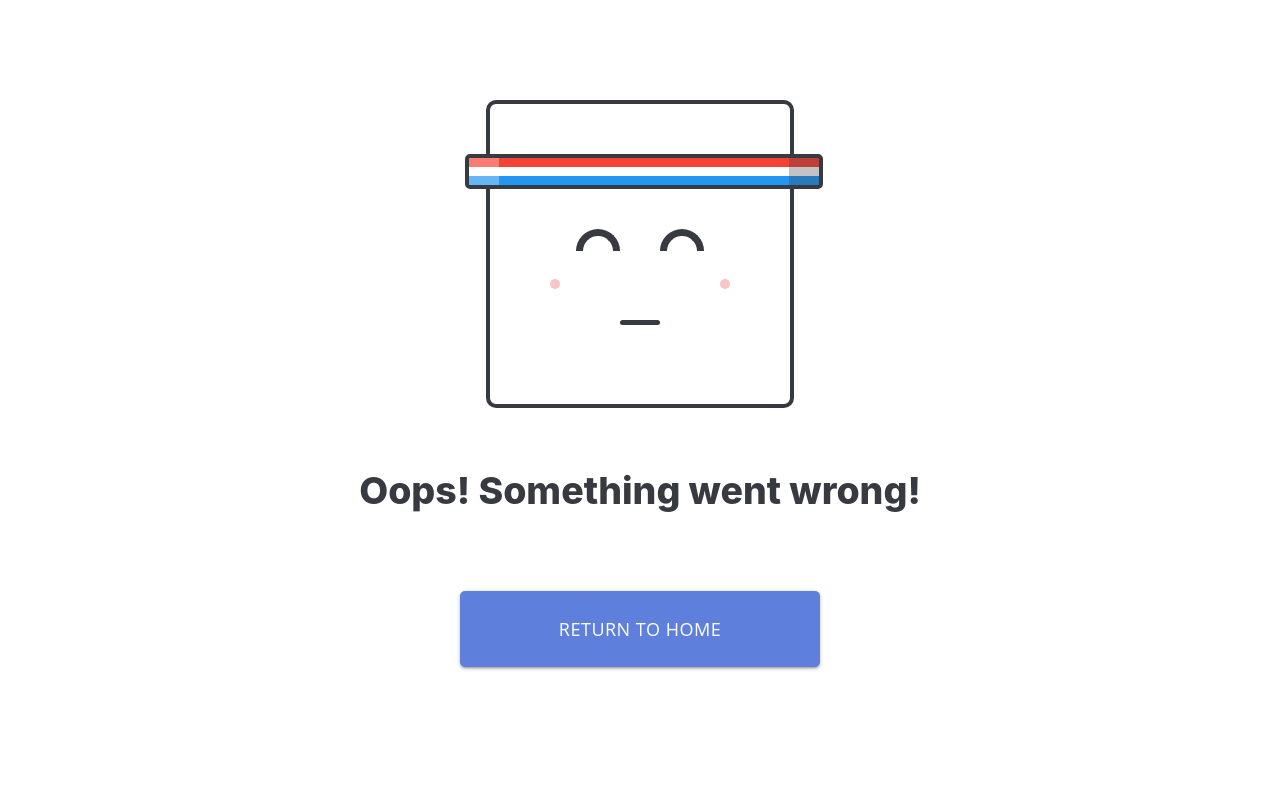
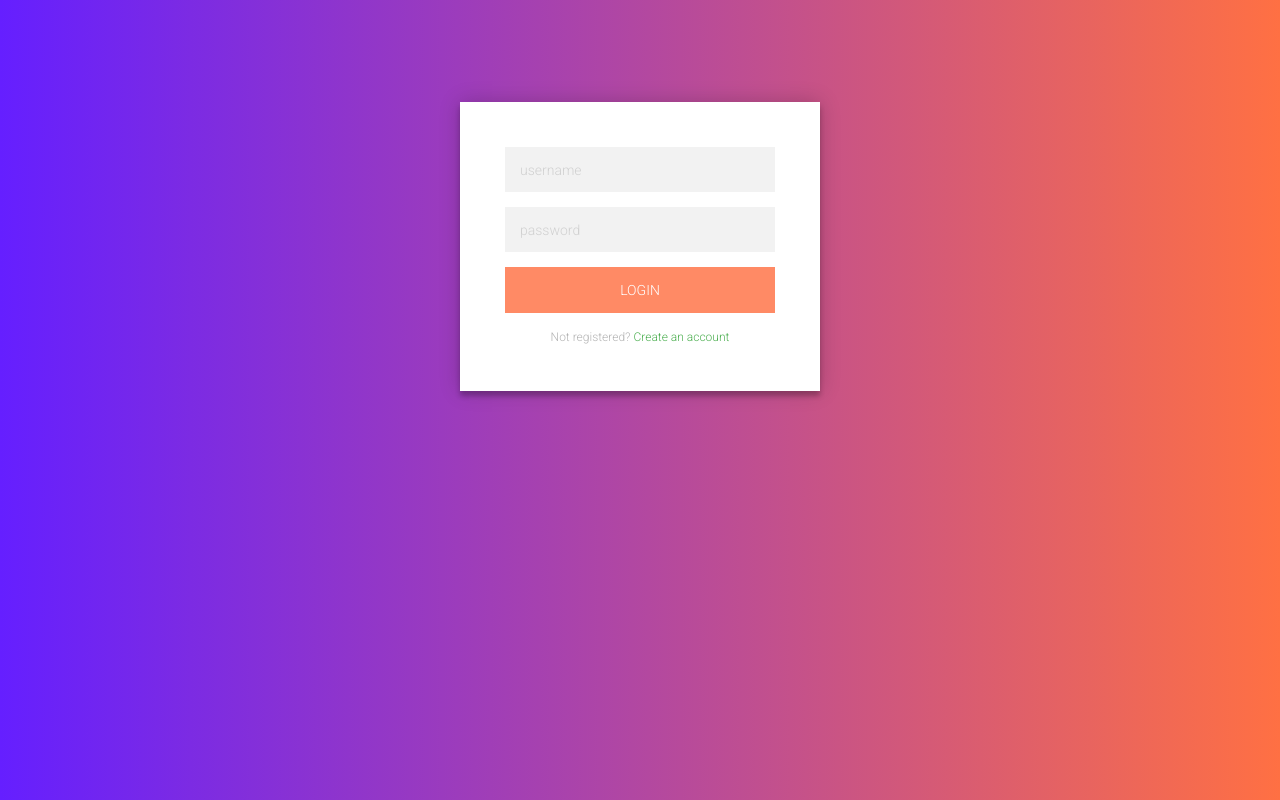
Before and after one commit to Hangtu/sweet-home-client, an Angular app: page /#/login in a window 1280 px wide. Built offline with nearby package versions, Linux system fonts and the light colour scheme.

Commit message:
login page

```diff
--- a/src/app/app.module.ts
+++ b/src/app/app.module.ts
@@ -11,11 +11,13 @@
 import { AuthCanActivateGuard } from './guards/auth-can-activate.guard';
 import { DebtsDetailComponent } from './deubts/debts-detail/debts-detail.component';
 import { HeaderComponent } from './header/header.component';
+import { LoginComponent } from './login/login.component';
 
 const appRoutes: Routes = [
+  { path: 'login', component: LoginComponent},
   { path: 'debt', component: DeubtsComponent, canActivate: [AuthCanActivateGuard] , data : {title : 'Deudas'}},
   { path: 'debtsDetails', component: DebtsDetailComponent, canActivate: [AuthCanActivateGuard], data : {title : 'Detalle Deudas'}},
-  { path: '', redirectTo: 'debt', pathMatch: 'full' },
+  { path: '', redirectTo: 'login', pathMatch: 'full' },
   { path: '**', component: PageNotFoundComponent}
 ];
 
@@ -27,6 +29,7 @@
     PageNotFoundComponent,
     DebtsDetailComponent,
     HeaderComponent,
+    LoginComponent,
   ],
   imports: [
     BrowserModule,
--- /dev/null
+++ b/src/app/login/login.component.css
@@ -0,0 +1,114 @@
+@import url(https://fonts.googleapis.com/css?family=Roboto:300);
+
+.login-page {
+  width: 360px;
+  padding: 8% 0 0;
+  margin: auto;
+}
+.form {
+  position: relative;
+  z-index: 1;
+  background: #FFFFFF;
+  max-width: 360px;
+  margin: 0 auto 100px;
+  padding: 45px;
+  text-align: center;
+  box-shadow: 0 0 20px 0 rgba(0, 0, 0, 0.2), 0 5px 5px 0 rgba(0, 0, 0, 0.24);
+}
+.form input {
+  font-family: "Roboto", sans-serif;
+  outline: 0;
+  background: #f2f2f2;
+  width: 100%;
+  border: 0;
+  margin: 0 0 15px;
+  padding: 15px;
+  box-sizing: border-box;
+  font-size: 14px;
+}
+.form button {
+  font-family: "Roboto", sans-serif;
+  text-transform: uppercase;
+  outline: 0;
+  background: #ff8a65 ;
+  width: 100%;
+  border: 0;
+  padding: 15px;
+  color: #FFFFFF;
+  font-size: 14px;
+  -webkit-transition: all 0.3 ease;
+  transition: all 0.3 ease;
+  cursor: pointer;
+}
+.form button:hover,.form button:active,.form button:focus {
+  background: #ff5722 ;
+}
+.form .message {
+  margin: 15px 0 0;
+  color: #b3b3b3;
+  font-size: 12px;
+}
+.form .message a {
+  color: #4CAF50;
+  text-decoration: none;
+}
+.form .register-form {
+  display: none;
+}
+.container {
+  position: relative;
+  z-index: 1;
+  max-width: 300px;
+  margin: 0 auto;
+}
+.container:before, .container:after {
+  content: "";
+  display: block;
+  clear: both;
+}
+.container .info {
+  margin: 50px auto;
+  text-align: center;
+}
+.container .info h1 {
+  margin: 0 0 15px;
+  padding: 0;
+  font-size: 36px;
+  font-weight: 300;
+  color: #1a1a1a;
+}
+.container .info span {
+  color: #4d4d4d;
+  font-size: 12px;
+}
+.container .info span a {
+  color: #000000;
+  text-decoration: none;
+}
+.container .info span .fa {
+  color: #EF3B3A;
+}
+
+.loginComponent{
+  width:100vw;
+  height: 100vh;
+  background: #ff8a65 ;
+  background: -webkit-linear-gradient(right, #ff7043  , #651fff );
+  background: -moz-linear-gradient(right, #ff7043  , #651fff );
+  background: -o-linear-gradient(right, #ff7043  , #651fff );
+  background: linear-gradient(to left, #ff7043  , #651fff );
+  font-family: "Roboto", sans-serif;
+  -webkit-font-smoothing: antialiased;
+  -moz-osx-font-smoothing: grayscale;
+}
+
+/*::ng-deep body{
+  background: #ff8a65 ;
+  background: -webkit-linear-gradient(right, #b39ddb  , #7e57c2 );
+  background: -moz-linear-gradient(right, #b39ddb  , #7e57c2 );
+  background: -o-linear-gradient(right, #b39ddb  , #7e57c2 );
+  background: linear-gradient(to left, #b39ddb  , #7e57c2 );
+  font-family: "Roboto", sans-serif;
+  -webkit-font-smoothing: antialiased;
+  -moz-osx-font-smoothing: grayscale;
+}*/
--- /dev/null
+++ b/src/app/login/login.component.html
@@ -0,0 +1,17 @@
+<div class="login-page loginComponent">
+  <div class="form">
+    <form class="register-form">
+      <input type="text" placeholder="name"/>
+      <input type="password" placeholder="password"/>
+      <input type="text" placeholder="email address"/>
+      <button>create</button>
+      <p class="message">Already registered? <a href="#">Sign In</a></p>
+    </form>
+    <form class="login-form">
+      <input type="text" placeholder="username"/>
+      <input type="password" placeholder="password"/>
+      <button (click)="login()">login</button>
+      <p class="message">Not registered? <a href="#">Create an account</a></p>
+    </form>
+  </div>
+</div>
--- /dev/null
+++ b/src/app/login/login.component.ts
@@ -0,0 +1,21 @@
+import { Component, OnInit } from '@angular/core';
+import {Router} from '@angular/router';
+
+
+@Component({
+  selector: 'app-login',
+  templateUrl: './login.component.html',
+  styleUrls: ['./login.component.css']
+})
+export class LoginComponent implements OnInit {
+
+  constructor(private router: Router) { }
+
+  ngOnInit() {
+  }
+
+  login() {
+    this.router.navigate(['/debt']);
+  }
+
+}
```
Also changed, not shown: src/styles.css (line endings or trailing spaces), 1 other file (tests, documents, lock files or other folders).
